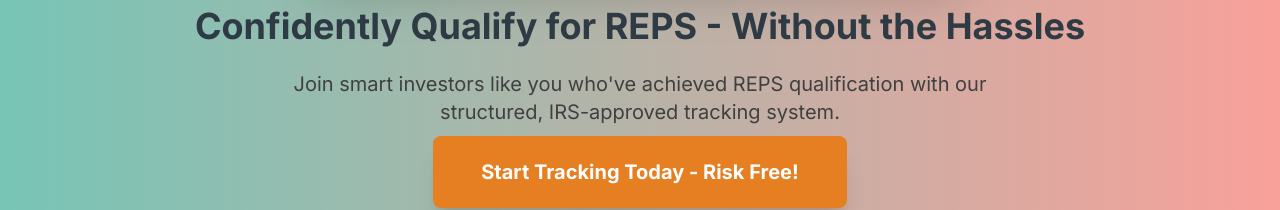
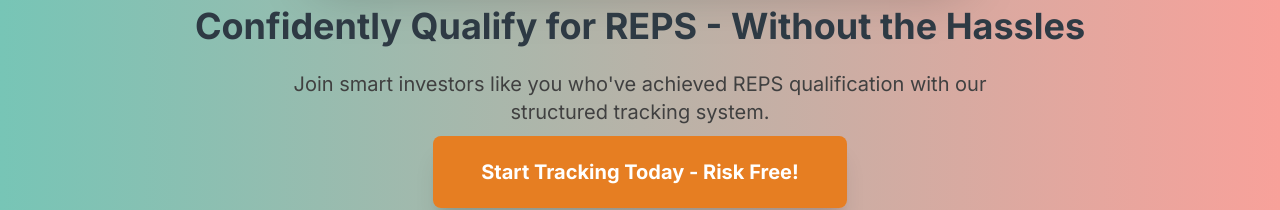
Before and after one commit to Ruchit1395/nestwise-website, a React (Vite) app: page / in a window 1280 px wide. Shown: the part 3516-3726 px from the top of the page. Built offline with nearby package versions, Linux system fonts and the light colour scheme.

Commit message:
Update final CTA description text to remove 'IRS-approved' reference

```diff
--- a/src/pages/HomePage.tsx
+++ b/src/pages/HomePage.tsx
@@ -222,7 +222,7 @@ const HomePage: React.FC = () => {
 
                       <h2 className="text-4xl font-bold mb-6">Confidently Qualify for REPS - Without the Hassles</h2>
                                 <p className="text-xl mb-8 text-neutral-700 max-w-3xl mx-auto">
-            Join smart investors like you who've achieved REPS qualification with our structured, IRS-approved tracking system.
+            Join smart investors like you who've achieved REPS qualification with our structured tracking system.
           </p>
 
           <a href="https://app.nestwise.us" className="bg-cta text-white px-12 py-6 rounded-lg font-bold text-xl hover:bg-cta/90 transition-all duration-200 shadow-xl hover:shadow-2xl transform hover:-translate-y-1 animate-bounce-subtle">
```
